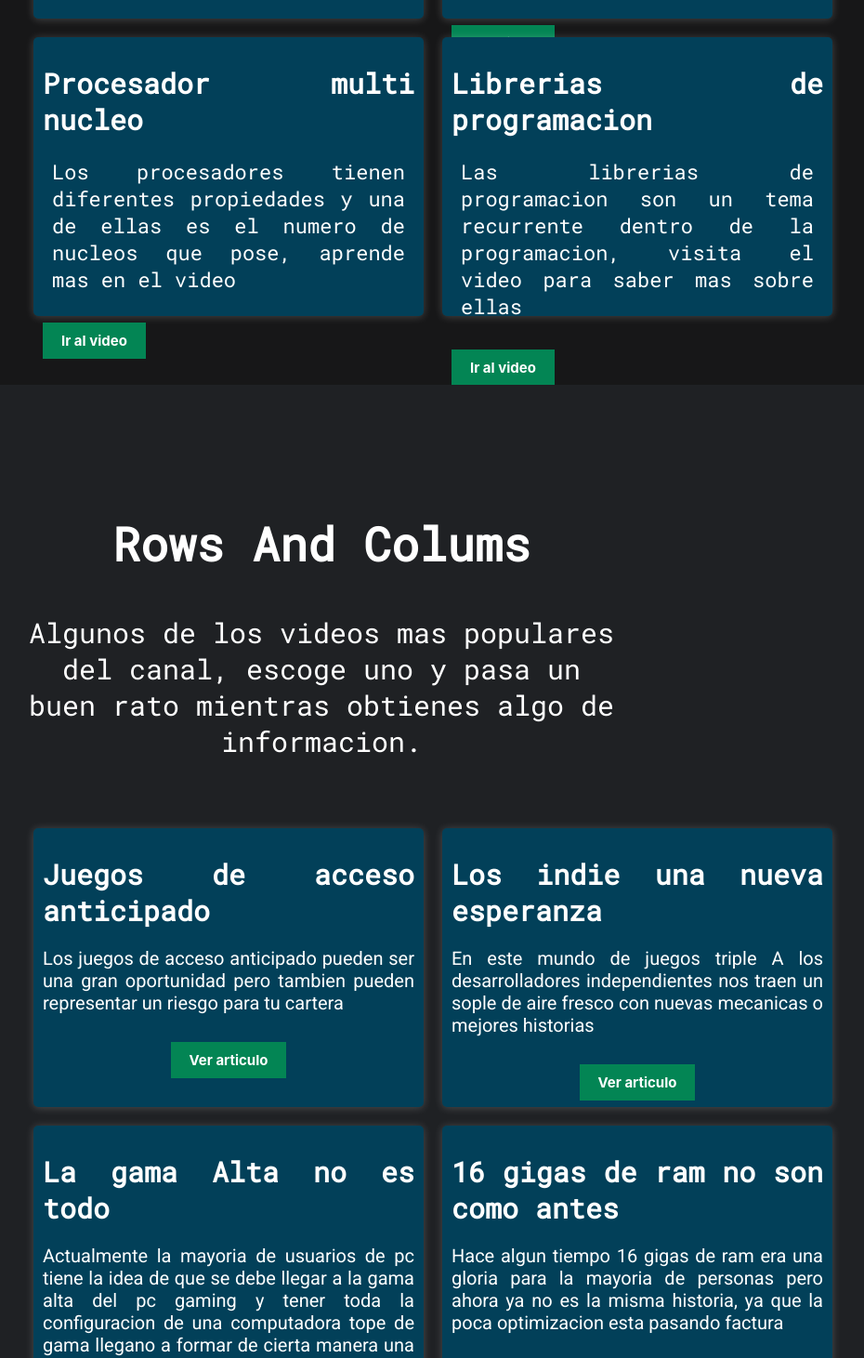
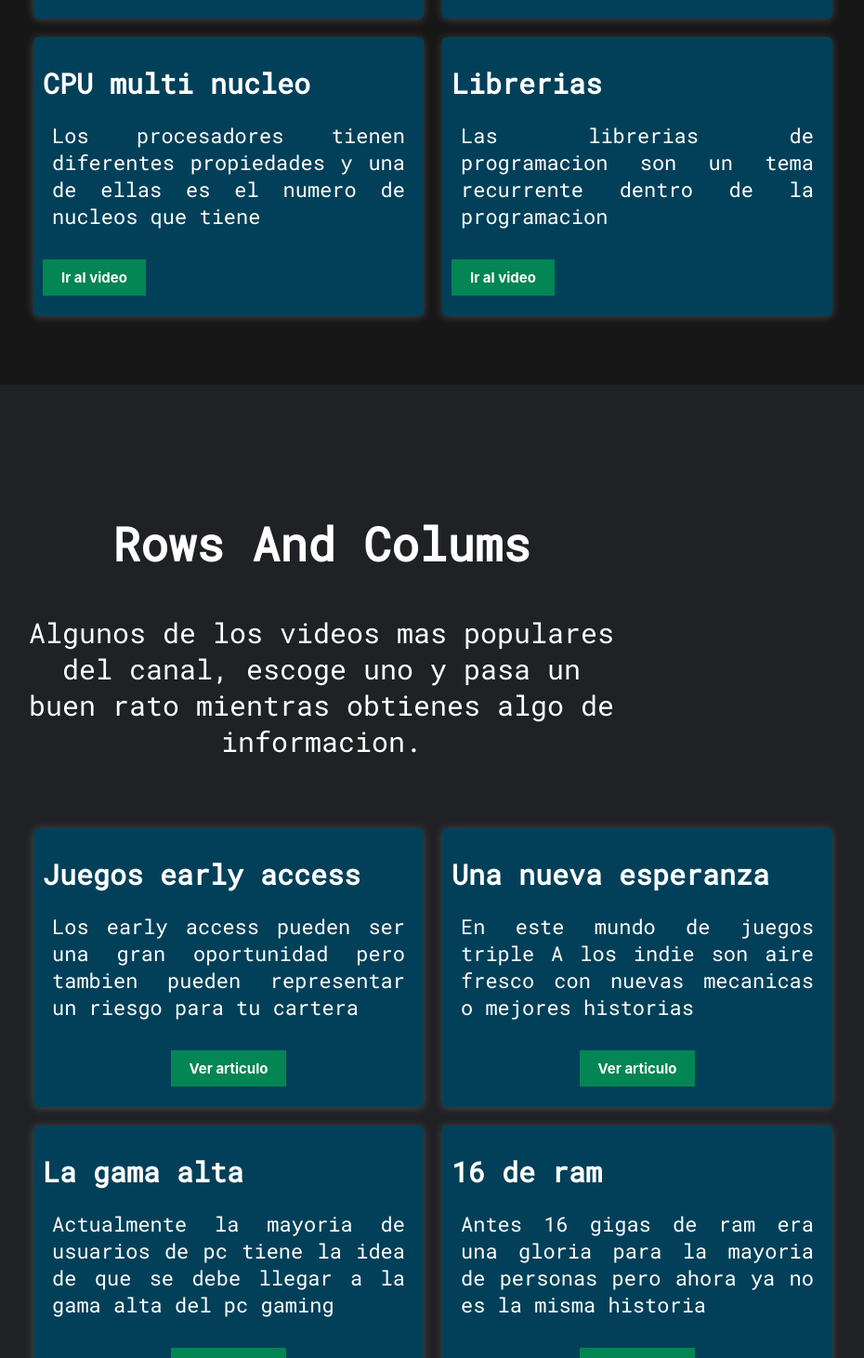
Before and after one commit to SteveBartmoss/steveapp, a React (Create React App) app: page / in a window 1280 px wide. Shown: the part 1424-2885 px from the top of the page at 93% size, without its empty margins (294-1224 px from the left). Built offline with nearby package versions, Linux system fonts and the light colour scheme.

Commit message:
fix the information in the cards of the home page

```diff
--- a/src/pages/Home.jsx
+++ b/src/pages/Home.jsx
@@ -42,30 +42,28 @@ function Home() {
                         </CardDiv>
 
                         <CardDiv>
-                            <h1 className="title1">Los fantasmas de pacman</h1>
+                            <h1 className="title1">Fantasmas de pacman</h1>
                             <p className="content-curso">
                                 El popular juego guarda algunos secretos sobre el
-                                comportamiento de sus enemigos, una forma de programacion
-                                interesante
+                                comportamiento de sus enemigos
                             </p>
                             <a href="https://www.youtube.com/watch?v=XLCuuMvgbec" className="dumix-btn">Ir al video</a>
                         </CardDiv>
 
                         <CardDiv>
-                            <h1 className="title1">Procesador multi nucleo</h1>
+                            <h1 className="title1">CPU multi nucleo</h1>
                             <p className="content-curso">
                                 Los procesadores tienen diferentes propiedades y una
-                                de ellas es el numero de nucleos que pose, aprende mas
-                                en el video
+                                de ellas es el numero de nucleos que tiene
                             </p>
                             <a href="https://www.youtube.com/watch?v=AuPJ8kL-iLs" className="dumix-btn">Ir al video</a>
                         </CardDiv>
 
                         <CardDiv>
-                            <h1 className="title1">Librerias de programacion</h1>
+                            <h1 className="title1">Librerias</h1>
                             <p className="content-curso">
                                 Las librerias de programacion son un tema recurrente dentro
-                                de la programacion, visita el video para saber mas sobre ellas
+                                de la programacion
                             </p>
                             <a href="https://www.youtube.com/watch?v=V4ZxnSYly-Y" className="dumix-btn">Ir al video</a>
                         </CardDiv>
@@ -87,9 +85,9 @@ function Home() {
                     <SquareDiv>
 
                         <CardDiv>
-                            <h1 className="title1">Juegos de acceso anticipado</h1>
-                            <p className="Content">
-                                Los juegos de acceso anticipado pueden ser una gran
+                            <h1 className="title1">Juegos early access</h1>
+                            <p className="content-curso">
+                                Los early access pueden ser una gran
                                 oportunidad pero tambien pueden representar un riesgo
                                 para tu cartera
                             </p>
@@ -99,11 +97,10 @@ function Home() {
                         </CardDiv>
 
                         <CardDiv>
-                            <h1 className="title1">Los indie una nueva esperanza</h1>
-                            <p className="Content">
-                                En este mundo de juegos triple A los desarrolladores
-                                independientes nos traen un sople de aire fresco
-                                con nuevas mecanicas o mejores historias
+                            <h1 className="title1">Una nueva esperanza</h1>
+                            <p className="content-curso">
+                                En este mundo de juegos triple A los indie son
+                                aire fresco con nuevas mecanicas o mejores historias
                             </p>
                             <div className="center">
                                 <a className="dumix-btn" href="rows/rc4">Ver articulo</a>
@@ -111,11 +108,9 @@ function Home() {
                         </CardDiv>
 
                         <CardDiv>
-                            <h1 className="title1">La gama Alta no es todo</h1>
-                            <p className="Content"> Actualmente la mayoria de usuarios de pc tiene
-                                la idea de que se debe llegar a la gama alta del pc gaming y tener
-                                toda la configuracion de una computadora tope de gama llegano a formar
-                                de cierta manera una elite conformada
+                            <h1 className="title1">La gama alta</h1>
+                            <p className="content-curso"> Actualmente la mayoria de usuarios de pc tiene
+                                la idea de que se debe llegar a la gama alta del pc gaming
                             </p>
                             <div className="center">
                                 <a className="dumix-btn" href="rows/rc1">Ver articulo</a>
@@ -123,12 +118,11 @@ function Home() {
                         </CardDiv>
 
                         <CardDiv>
-                            <h1 className="title1">16 gigas de ram no son como antes</h1>
-                            <p className="Content">
-                                Hace algun tiempo 16 gigas de ram era una gloria para
+                            <h1 className="title1">16 de ram </h1>
+                            <p className="content-curso">
+                                Antes 16 gigas de ram era una gloria para
                                 la mayoria de personas pero ahora ya no es la misma
-                                historia, ya que la poca optimizacion esta pasando
-                                factura
+                                historia
                             </p>
                             <div className="center">
                                 <a className="dumix-btn" href="rows/rc5">Ver articulo</a>
```
